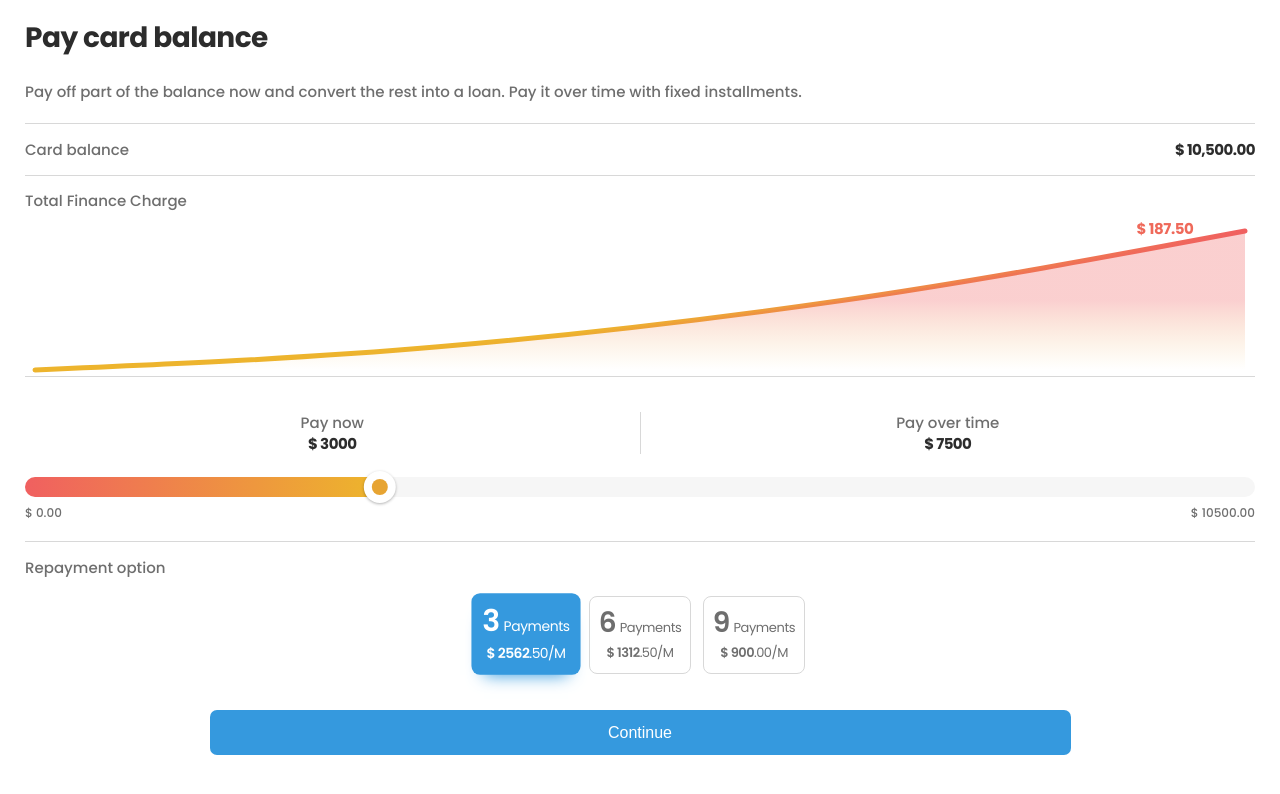
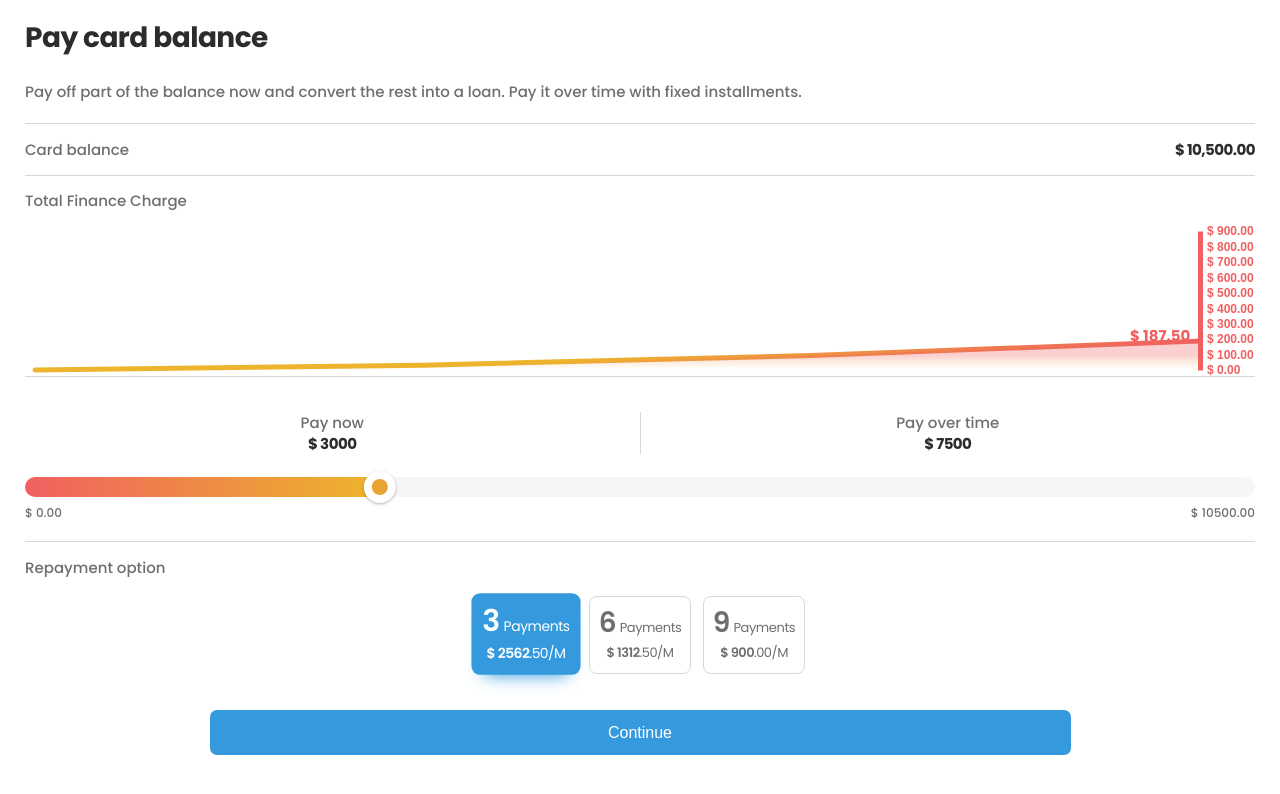
Before and after one commit to s2c130050131527/card-payment, a React (Create React App) app: page / in a window 1280 px wide. Shown: the top 794 px of the page. Built offline with nearby package versions, Linux system fonts and the light colour scheme.

Commit message:
feat: add y axis for graph

```diff
--- a/src/components/Chart.jsx
+++ b/src/components/Chart.jsx
@@ -1,7 +1,8 @@
 import * as d3 from "d3";
+import styles from "./Chart.module.scss";
 
 const Chart = ({ x, y, widthX, heightY }) => {
-  const margin = { top: 0, right: 10, bottom: 10, left: 0 };
+  const margin = { top: 0, right: 55, bottom: 10, left: 0 };
   const width = widthX - margin.left - margin.right;
   const height = heightY - margin.top - margin.bottom;
 
@@ -17,7 +18,23 @@ const Chart = ({ x, y, widthX, heightY }) => {
   }
 
   const getX = d3.scaleLinear().domain([0, x]).range([10, width]);
-  const getY = d3.scaleLinear().domain([0, y]).range([height, 5]);
+  const getY = d3.scaleLinear().domain([0, 900]).range([height, 5]);
+
+  const getYAxis = (ref) => {
+    const ticksList = [
+      0.0, 100.0, 200.0, 300.0, 400.0, 500.0, 600.0, 700.0, 800.0, 900.0,
+    ];
+    const yAxis = d3
+      .axisRight(getY)
+      .tickValues(ticksList)
+      .tickSize(0)
+      .tickFormat((d) => {
+        console.log(d);
+        return `$ ${parseFloat(d).toFixed(2)}`;
+      })
+      .tickPadding(7);
+    d3.select(ref).call(yAxis);
+  };
 
   const linePath = d3
     .line()
@@ -37,6 +54,20 @@ const Chart = ({ x, y, widthX, heightY }) => {
       viewBox={`0 0 ${width + margin.left + margin.right}
   ${height + margin.top + margin.bottom}`}
     >
+      <g
+        ref={getYAxis}
+        transform={`translate(${width},0)`}
+        className={styles.axisY}
+      />
+      <g
+        transform={`translate(${width - 70},${
+          parseFloat(y) < 100 ? getY(y) - 10 : getY(y)
+        })`}
+      >
+        <text fontSize="15px" fontWeight="bold" fill="#f06060">
+          $ {y}
+        </text>
+      </g>
       <path
         strokeWidth={5}
         fill="none"
--- /dev/null
+++ b/src/components/Chart.module.scss
@@ -0,0 +1,11 @@
+.axisY {
+  path {
+    stroke: rgba(240, 96, 96, 1);
+    stroke-width: 5;
+  }
+  text {
+    fill: rgba(240, 96, 96, 1);
+    font-weight: 700;
+    font-size: 12px;
+  }
+}
--- a/src/components/GraphContainer.jsx
+++ b/src/components/GraphContainer.jsx
@@ -50,7 +50,7 @@ const GraphContainer = ({ amount, payNowAmount, selectedMonth }) => {
     <div className={styles.container}>
       <div className={styles.title}>Total Finance Charge</div>
       <div className={styles.boxOfGraph} ref={parentRef}>
-        <div className={styles.intDisplay}>$ {interest}</div>
+        {/* <div className={styles.intDisplay}>$ {interest}</div> */}
         <Chart
           y={interest}
           x={selectedMonth}
```
